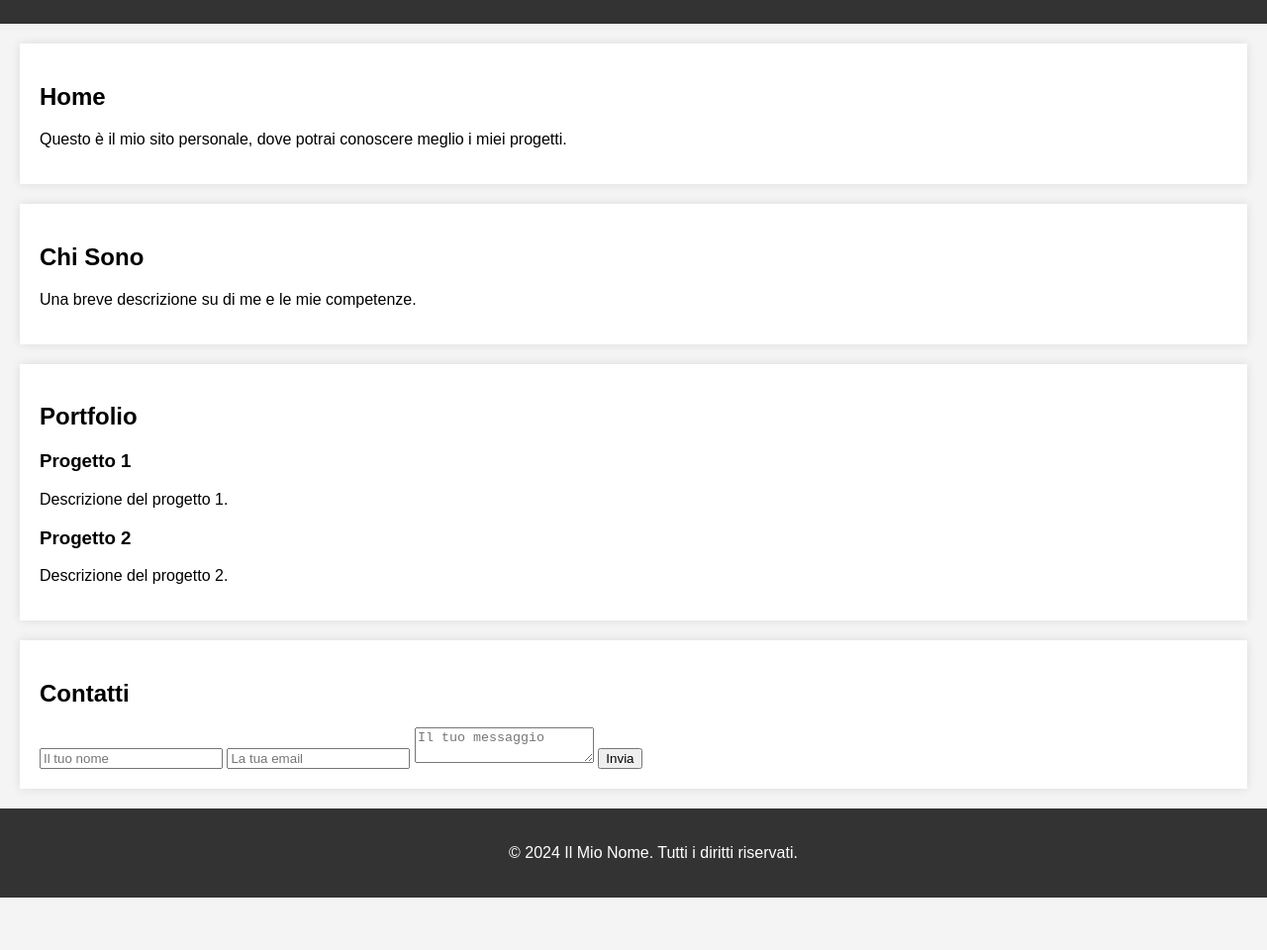
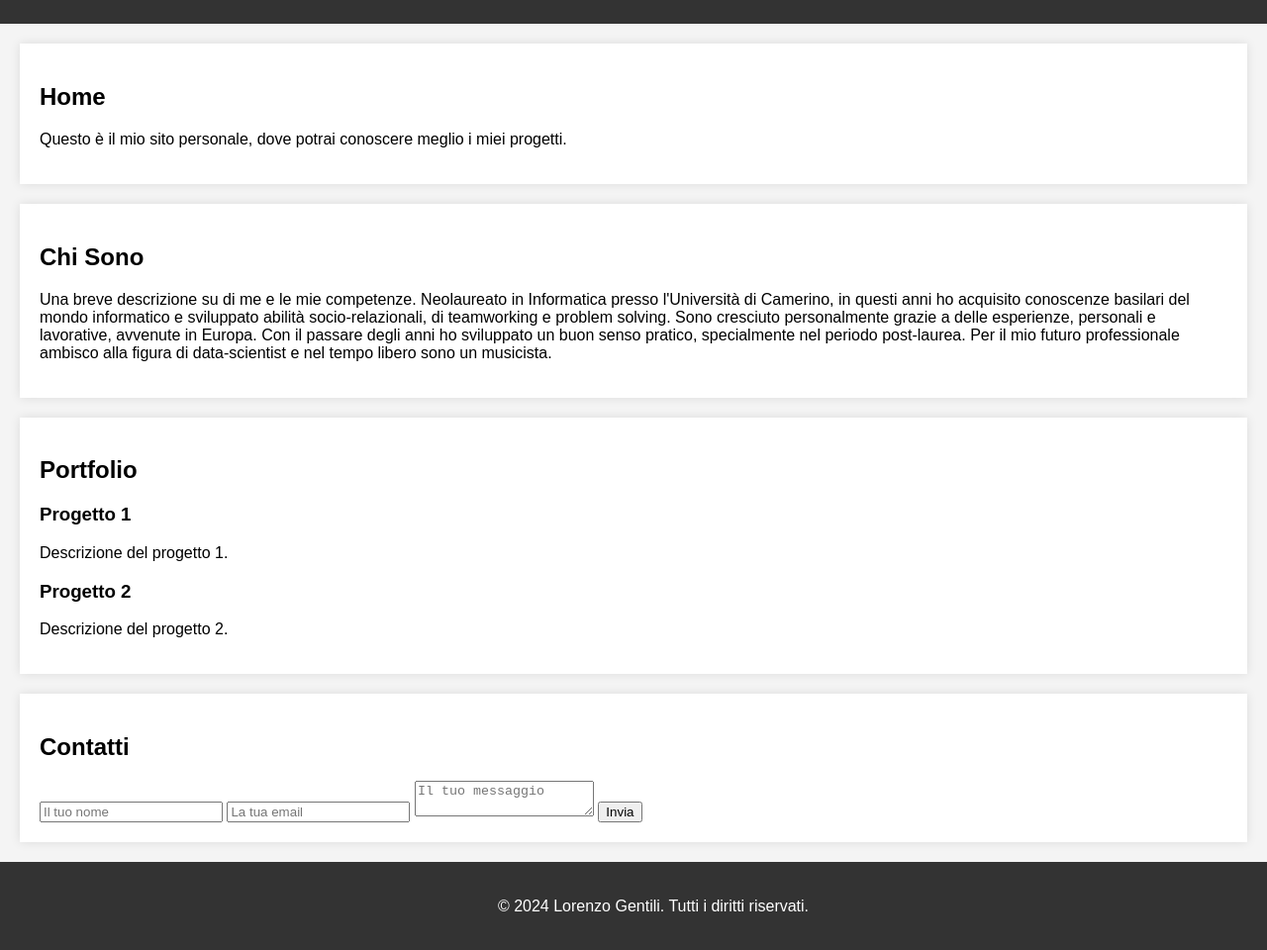
Before and after one commit to ElGanzo/elganzo.github.io, a plain HTML site: page index.html in a window 1280 px wide. Shown: the part 110-1070 px from the top of the page at 99% size. Before the commit the page ends 1017 px from the top, so only its background shows below. Drawn offline with Linux system fonts and the light colour scheme.

Commit message:
Update index.html

```diff
--- a/index.html
+++ b/index.html
@@ -26,7 +26,16 @@
 
     <section id="about">
         <h2>Chi Sono</h2>
-        <p>Una breve descrizione su di me e le mie competenze.</p>
+        <p>Una breve descrizione su di me e le mie competenze. Neolaureato in Informatica presso l'Università di Camerino, in questi
+            anni ho acquisito conoscenze basilari del mondo informatico e
+            sviluppato abilità socio-relazionali, di teamworking e problem solving.
+            Sono cresciuto personalmente grazie a delle esperienze, personali e
+            lavorative, avvenute in Europa.
+            Con il passare degli anni ho sviluppato un buon senso pratico,
+            specialmente nel periodo post-laurea.
+            Per il mio futuro professionale ambisco alla figura di data-scientist e
+            nel tempo libero sono un musicista.
+            </p>
     </section>
 
     <section id="portfolio">
@@ -52,7 +61,7 @@
     </section>
 
     <footer>
-        <p>&copy; 2024 Il Mio Nome. Tutti i diritti riservati.</p>
+        <p>&copy; 2024 Lorenzo Gentili. Tutti i diritti riservati.</p>
     </footer>
 </body>
 </html>
```
